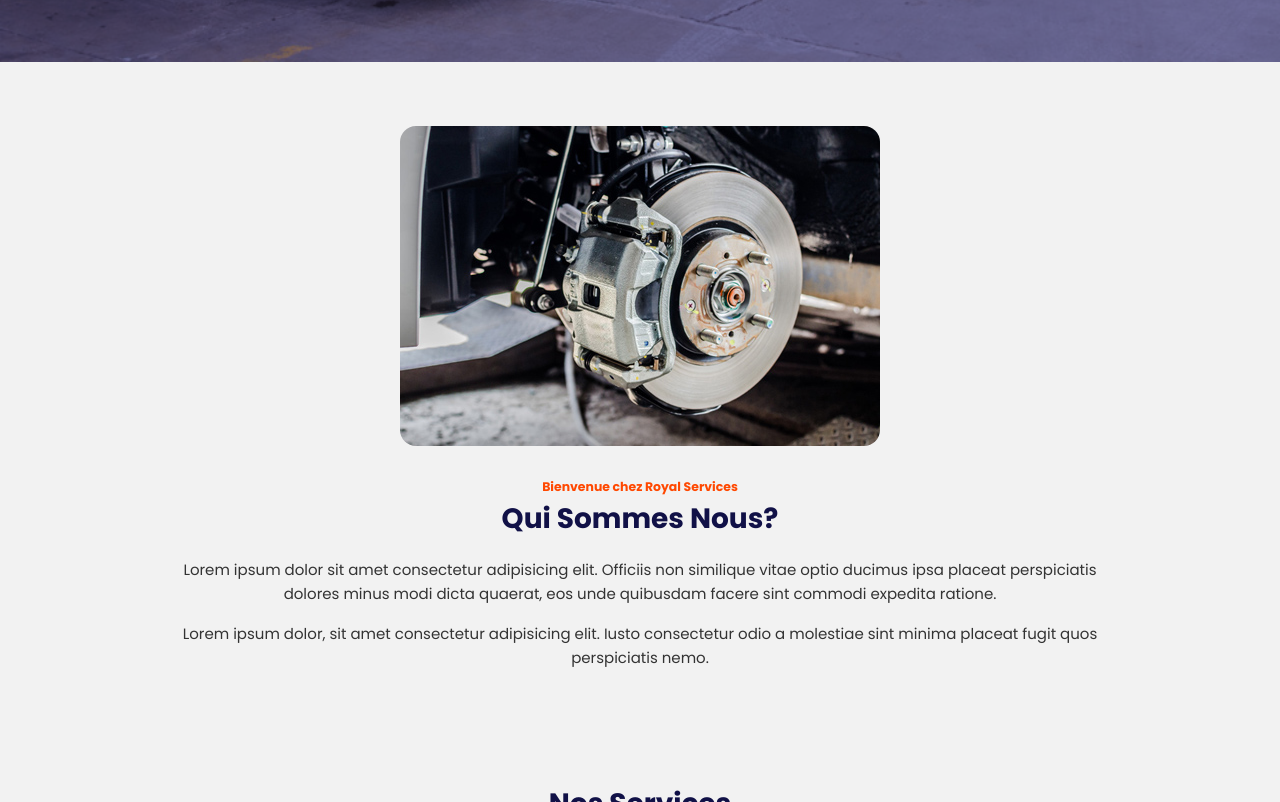
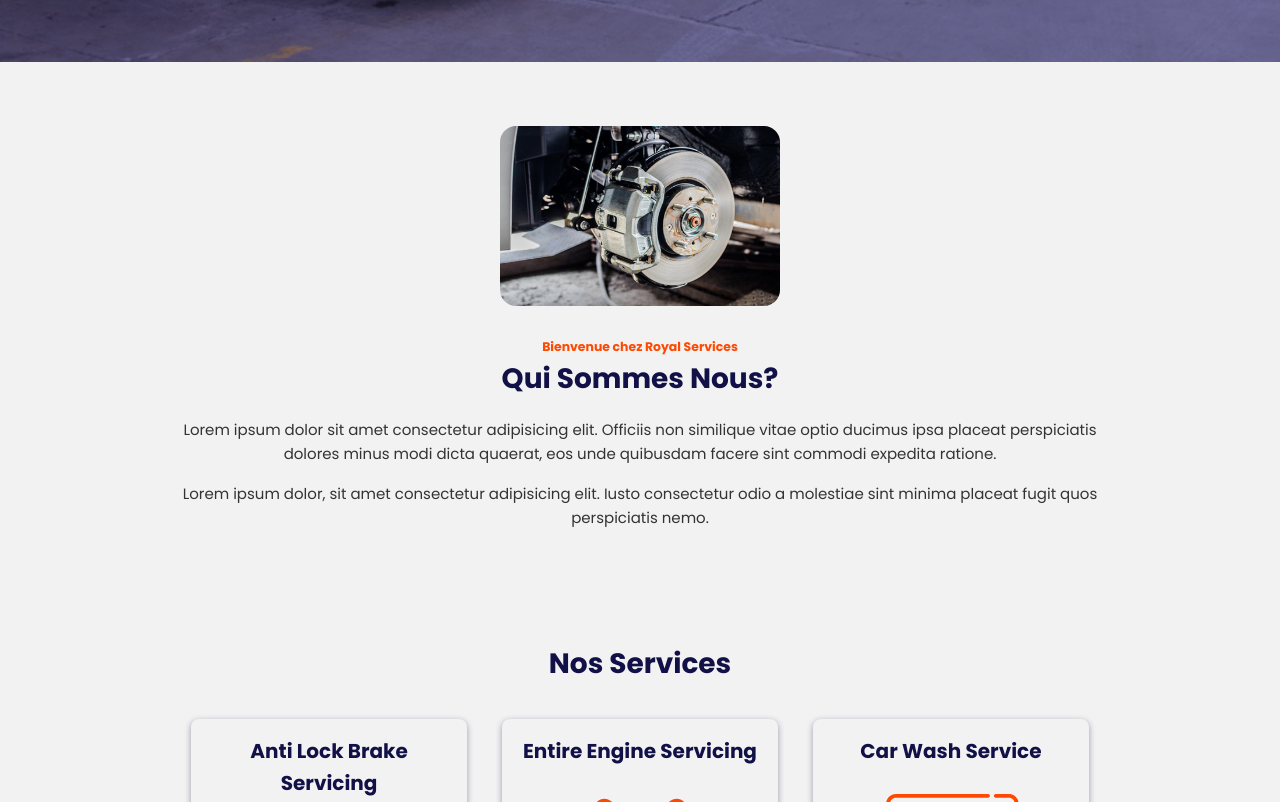
Before and after one commit to AldyBany/Next2, a Next.js app: page / in a window 1280 px wide. Shown: the part 738-1540 px from the top of the page. Built offline with nearby package versions, Linux system fonts and the light colour scheme.

Commit message:
change Image

```diff
--- a/components/Sections/About.js
+++ b/components/Sections/About.js
@@ -1,11 +1,12 @@
 import React from 'react'
+import Image from 'next/image'
 
 const About = () => {
   return (
     <section className="container">
         <div className="about__container grid">
             <div className="about__img">
-                <img src="./assets/image_05.jpg" alt=""/>
+                <Image width={280}  height={180} src="./assets/image_05.jpg" alt=""/>
             </div>
             <div className="about__content">
                 <h5 className="about__uptitle">Bienvenue chez Royal Services</h5>
--- a/components/Sections/Skills.js
+++ b/components/Sections/Skills.js
@@ -1,4 +1,5 @@
 import React from 'react'
+import Image from 'next/image'
 
 const Skills = () => {
   return (
@@ -10,7 +11,7 @@ const Skills = () => {
          <h3 className="skills__box__title">Trust and Service is our Priority</h3>
          <p className="skills__box__description">Trusted and reliable service is our main goal extremely painful. Nor again is there anyone who loves our to take a trivial example, which of us undertakes chooses</p>
          <div className="skills__box__img">
-             <img src="./assets/choose.webp" alt=""/>
+             <Image width={200}  height={140} src="./assets/choose.webp" alt=""/>
          </div>
      </div>
 
```
